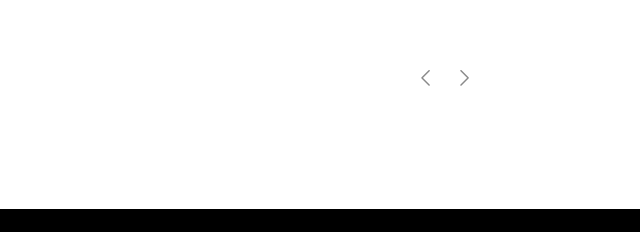
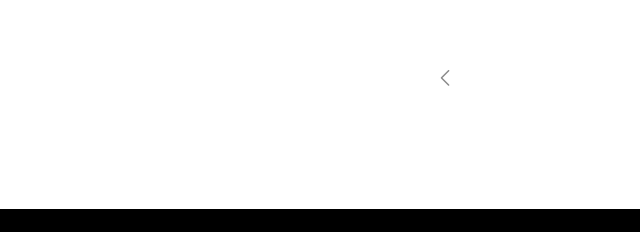
Before and after one commit to rulz03/074930.portfolio, a plain HTML site: page blog.html in a window 1280 px wide. Shown: the part 2112-2344 px from the top of the page, 0-640 px from the left. Drawn offline with Linux system fonts and the light colour scheme.

Commit message:
blog.html

```diff
--- a/blog.html
+++ b/blog.html
@@ -140,11 +140,7 @@
 		                            </li>
 
 		                            <li class="page-item">
-		                                <a href="#" class="page-link" aria-label="Next">
-		                                    <span aria-hidden="true">
-		                                        <span class="lnr lnr-chevron-right"></span>
-		                                    </span>
-		                                </a>
+
 		                            </li>
 		                        </ul>
 		                    </nav>
```
